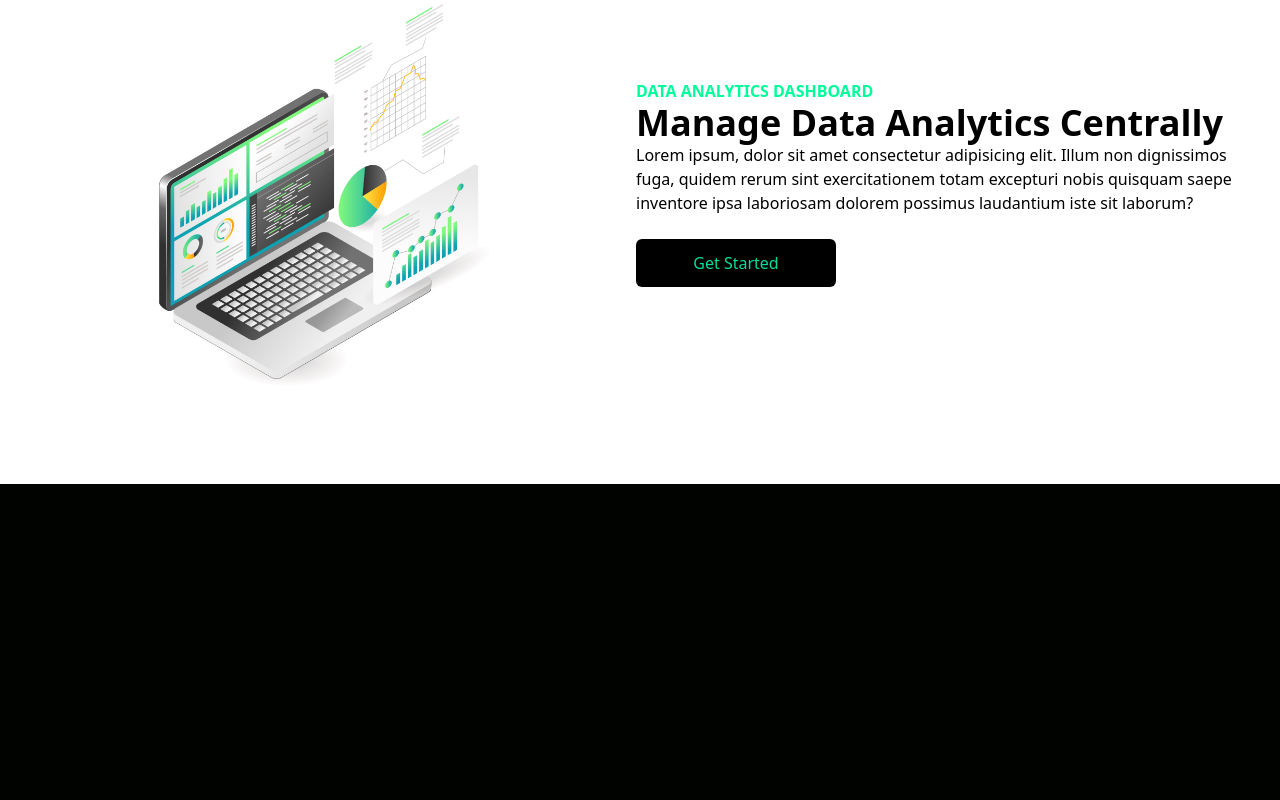
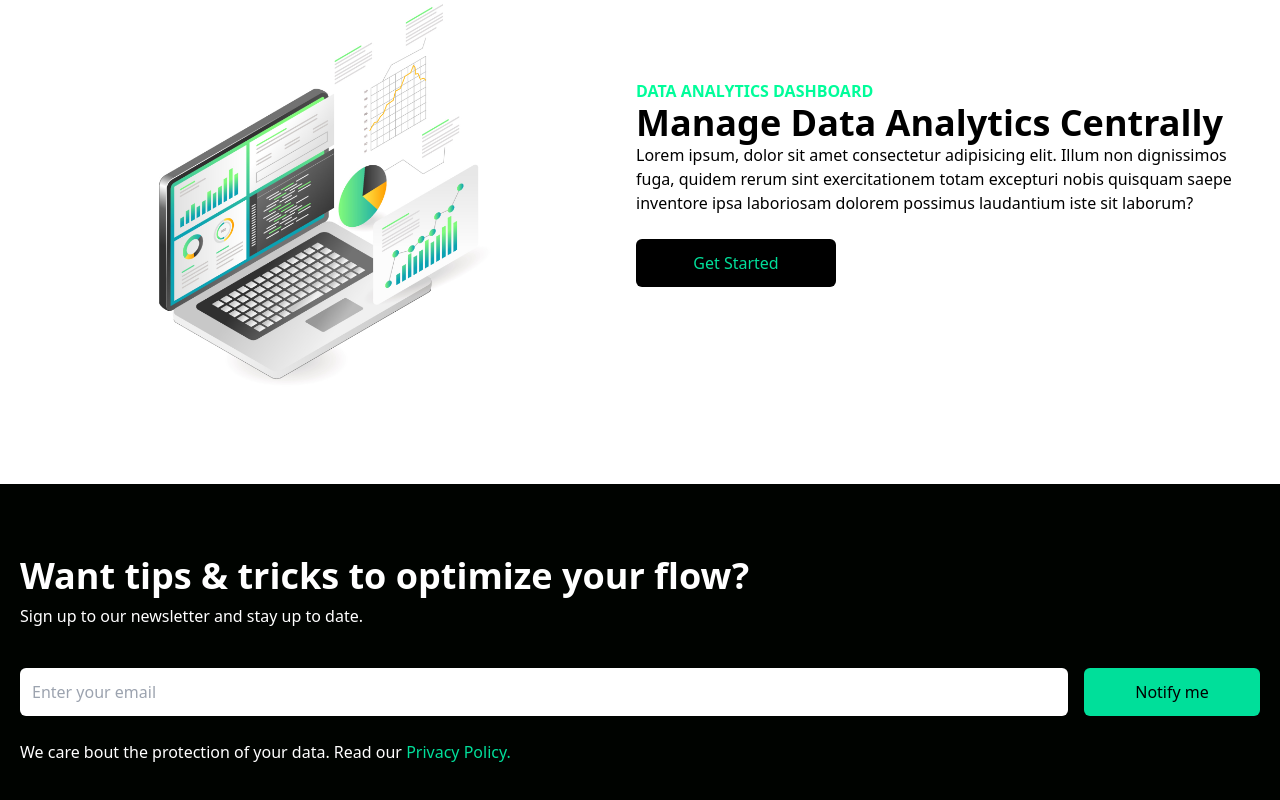
Before and after one commit to habib-SE/data-finance, a React (Create React App) app: page / in a window 1280 px wide. Shown: the part 893-1693 px from the top of the page. Before the commit the page ends 1377 px from the top, so only its background shows below. Built offline with nearby package versions, Linux system fonts and the light colour scheme.

Commit message:
create a Newslater copmonents

```diff
--- a/src/App.js
+++ b/src/App.js
@@ -2,12 +2,14 @@ import React from 'react';
 import Navbar from './components/Navbar';
 import Hero from './components/Hero';
 import Analytics from './components/Analytics';
+import Newslater from './components/Newslater';
 function App() {
   return (
     <div>
       <Navbar/>
       <Hero/>
       <Analytics/>
+      <Newslater/>
     </div>
   );
 }
--- /dev/null
+++ b/src/components/Newslater.jsx
@@ -0,0 +1,30 @@
+import React from 'react'
+
+
+const Newslater = () => {
+    return (
+        <div className='text-white py-16 w-full'>
+            <div className='max-w-[1240px] mx-auto  grid lg:grid-cols'>
+                <div className=''>
+                    <h1 className='font-bold md:text-4xl sm:text-3xl text-2xl py-2 '> Want tips & tricks to optimize your flow?</h1>
+                    <p>Sign up to our newsletter and stay up to date.</p>
+                </div>
+                <div className='my-4'>
+                    <div className='flex flex-col sm:flex-row items-center justify-between w-full'>
+                        <input className='p-3 rounded-md flex w-full text-black' type="text" placeholder='Enter your email' />
+
+                        <button className='bg-[#00df9a] text-black rounded-md font-medium w-[200px] ml-4 my-6 px-6 py-3'>Notify me</button>
+
+                    </div>
+                    <p>
+                        We care bout the protection of your data. Read our{' '}
+                        <span className='text-[#00df9a]'>Privacy Policy.</span>
+                    </p>
+
+                </div>
+            </div>
+        </div>
+    )
+}
+
+export default Newslater;
```
